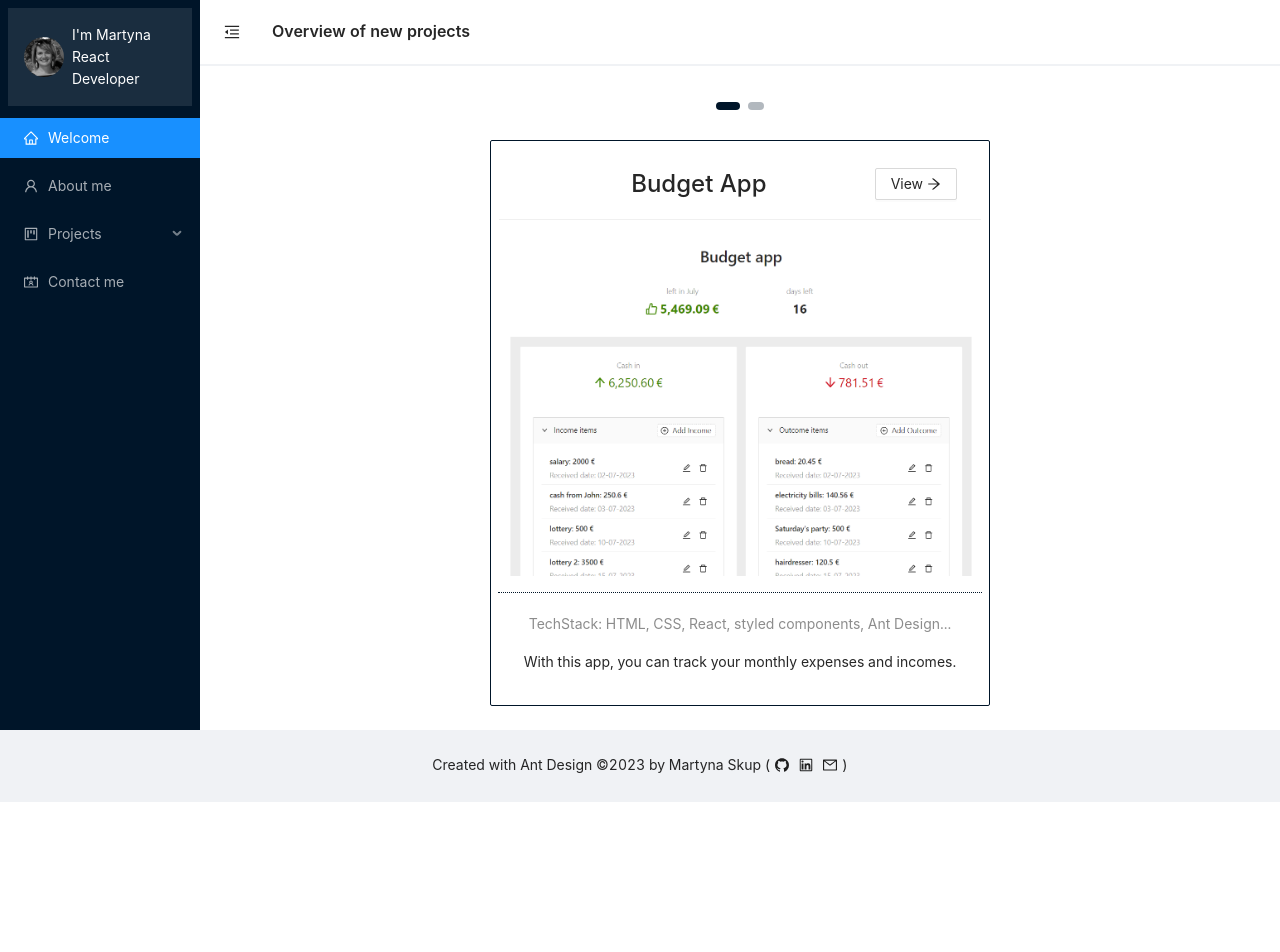
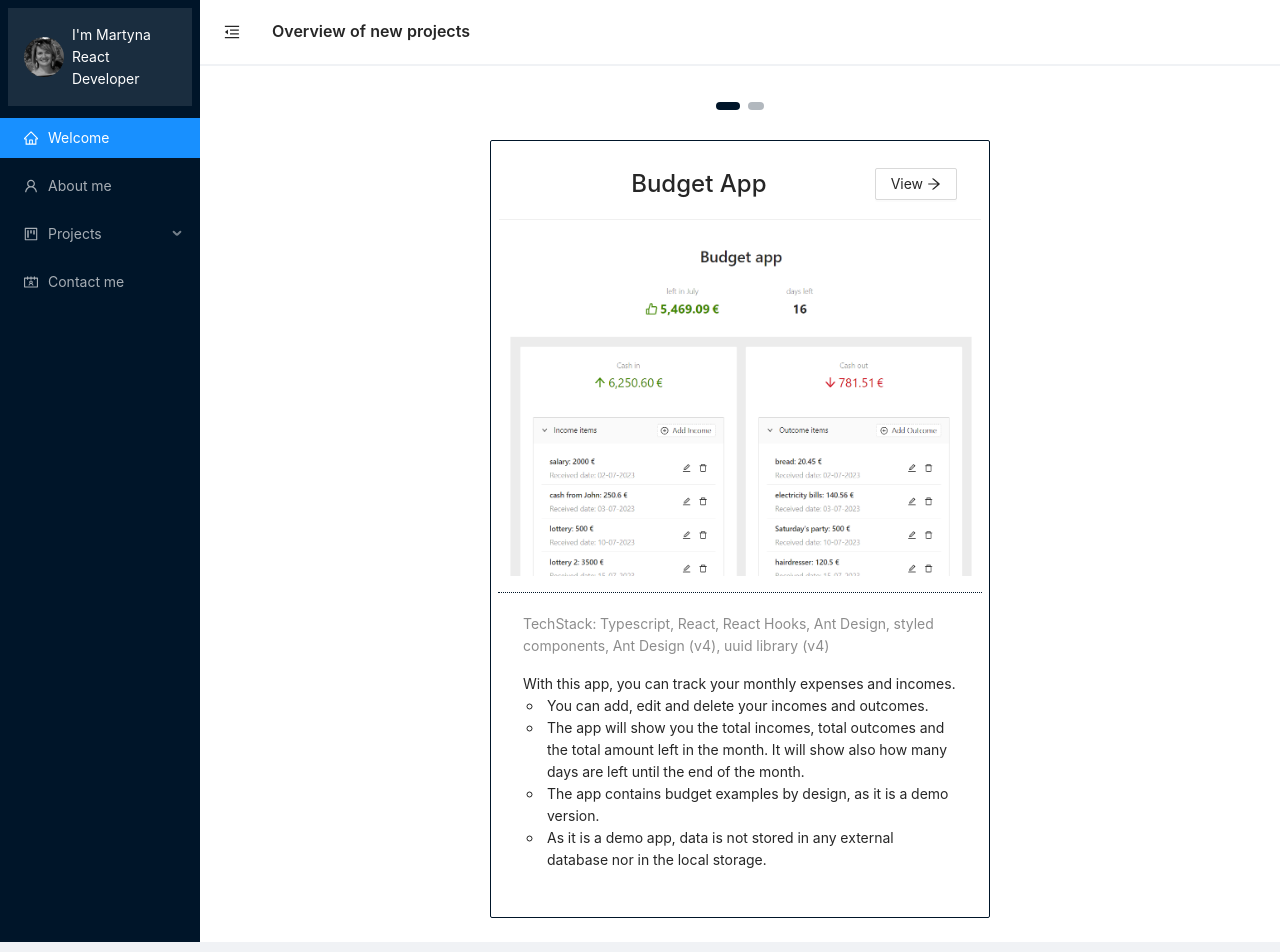
Before and after one commit to martynaskup/martynaskup.github.io, a React (Create React App) app: page /projects/new in a window 1280 px wide. Shown: the top 952 px of the page. Before the commit the page ends 802 px from the top, so only its background shows below. Built offline with nearby package versions, Linux system fonts and the light colour scheme.

Commit message:
Update the project overview with the description and tech stack info about the budget app

```diff
--- a/src/pages/ProjectsPage/Projects/NewProjects/Overview.styles.tsx
+++ b/src/pages/ProjectsPage/Projects/NewProjects/Overview.styles.tsx
@@ -17,8 +17,10 @@ export const StyledCard = styled(Card)`
   padding: 8px;
   margin: 50px auto 0;
   border-color: #001529;
+  text-align: left;
   .ant-card-head-title {
     font-size: 24px;
+    text-align: center;
   }
 
   img {
@@ -26,6 +28,7 @@ export const StyledCard = styled(Card)`
     padding-bottom: 16px;
     border-bottom: 1px #001529 dotted;
   }
+
   .ant-card-meta {
     margin-bottom: 16px;
   }
--- a/src/pages/ProjectsPage/Projects/NewProjects/Overview.tsx
+++ b/src/pages/ProjectsPage/Projects/NewProjects/Overview.tsx
@@ -5,20 +5,39 @@ import { Link } from 'react-router-dom';
 import paths, { generatePathToPage } from '../../../../routes/paths';
 import { ArrowRightOutlined } from '@ant-design/icons';
 import NewProjectPlaceholder from './NewProjectPlaceholder';
+import { Typography } from 'antd';
 
 function Overview() {
   return (
-    <StyledCarousel
-      dotPosition="top"
-      dots={true}
-      style={{ textAlign: 'center' }}
-    >
+    <StyledCarousel dotPosition="top" dots={true}>
       <div>
         <ProjectCard
           cover={<img alt="budget app screenshot" src={budgetImage} />}
-          techStack="HTML, CSS, React, styled components, Ant Design... "
+          techStack="Typescript, React, React Hooks, Ant Design, styled components, Ant Design (v4), uuid library (v4)"
           title="Budget App"
-          children="With this app, you can track your monthly expenses and incomes."
+          children={
+            <>
+              <Typography.Text>
+                With this app, you can track your monthly expenses and incomes.
+              </Typography.Text>
+              <ul>
+                <li>You can add, edit and delete your incomes and outcomes.</li>
+                <li>
+                  The app will show you the total incomes, total outcomes and
+                  the total amount left in the month. It will show also how many
+                  days are left until the end of the month.
+                </li>
+                <li>
+                  The app contains budget examples by design, as it is a demo
+                  version.
+                </li>
+                <li>
+                  As it is a demo app, data is not stored in any external
+                  database nor in the local storage.
+                </li>
+              </ul>
+            </>
+          }
           link={
             <Link to={generatePathToPage(paths.projectsPaths.budget)}>
               View <ArrowRightOutlined />
```
